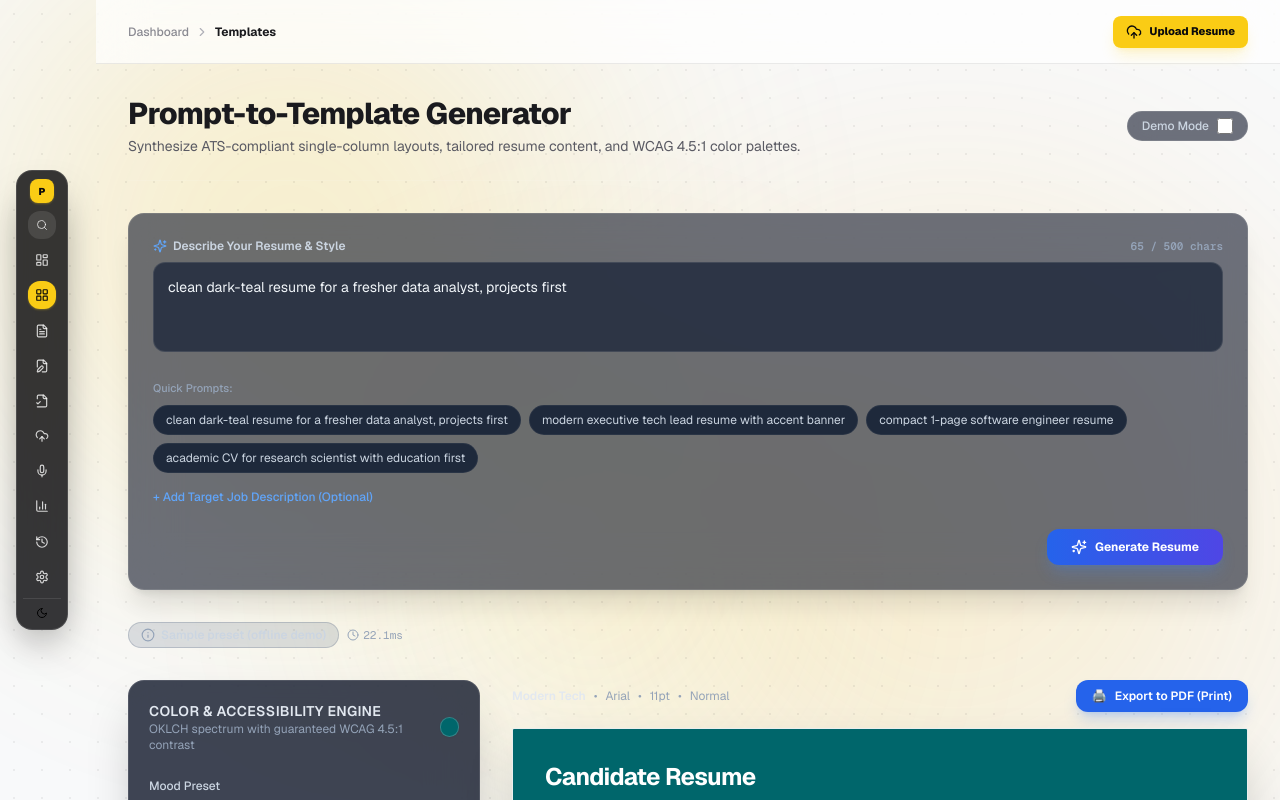
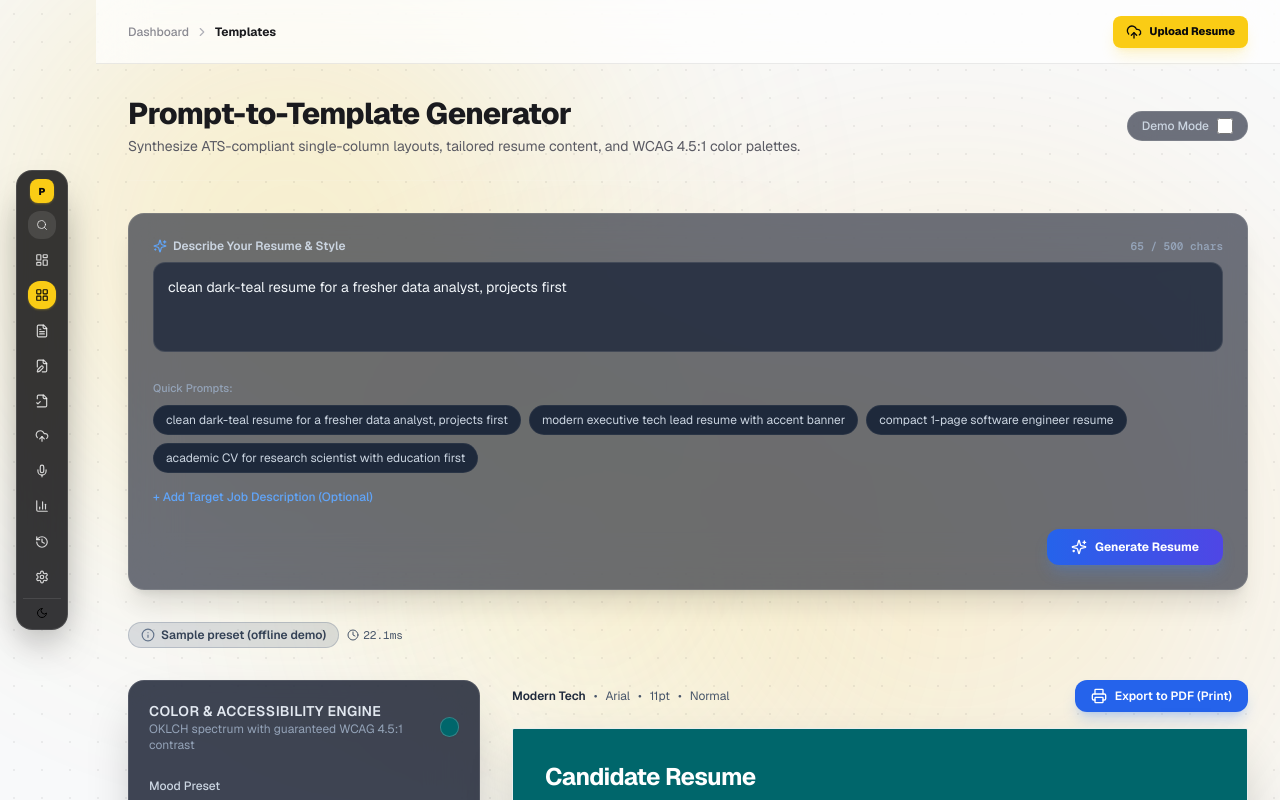
Before and after one commit to ITshortbot/PlaceMind, a Next.js app in the folder frontend/: page /template in a window 1280 px wide. Shown: the top 800 px of the page. Built offline with nearby package versions, Linux system fonts and the light colour scheme.

Commit message:
feat: Node 22 CI (backend tests, frontend unit tests + build, Playwright); fix template contrast, monochrome icons, onboarding lands in editor

```diff
--- a/frontend/src/app/onboarding/page.tsx
+++ b/frontend/src/app/onboarding/page.tsx
@@ -62,7 +62,7 @@ export default function OnboardingPage() {
     if (currentStep < 4) {
       setCurrentStep((prev) => prev + 1);
     } else {
-      router.push('/dashboard');
+      router.push('/resume');
     }
   };
 
--- a/frontend/src/app/template/page.tsx
+++ b/frontend/src/app/template/page.tsx
@@ -489,10 +489,10 @@ export default function TemplatePage() {
 
         {/* ─── Error Alert Banner ─── */}
         {error && (
-          <div className="p-4 rounded-xl bg-rose-500/10 border border-rose-500/30 flex items-start gap-3 text-rose-300 text-xs shadow-lg">
-            <AlertCircle className="w-4 h-4 text-rose-400 shrink-0 mt-0.5" />
+          <div className="p-4 rounded-xl bg-rose-500/10 border border-rose-500/30 flex items-start gap-3 text-rose-700 dark:text-rose-300 text-xs shadow-lg">
+            <AlertCircle className="w-4 h-4 text-rose-600 dark:text-rose-400 shrink-0 mt-0.5" />
             <div className="flex-1">
-              <span className="font-semibold block text-rose-200">Generation Notice</span>
+              <span className="font-semibold block text-rose-800 dark:text-rose-200">Generation Notice</span>
               <span>{error}</span>
             </div>
             <button
@@ -511,32 +511,32 @@ export default function TemplatePage() {
             {currentResponse.source === 'demo' ? (
               <span
                 id="demo-badge"
-                className="flex items-center gap-1.5 px-3 py-1 rounded-full bg-slate-500/20 text-slate-300 border border-slate-500/30 font-semibold"
+                className="flex items-center gap-1.5 px-3 py-1 rounded-full bg-slate-500/20 text-slate-700 dark:text-slate-300 border border-slate-500/30 font-semibold"
                 title="Offline sample preset - no model was run for this result"
               >
-                <Info className="w-3.5 h-3.5 text-slate-400" />
+                <Info className="w-3.5 h-3.5 text-slate-500 dark:text-slate-400" />
                 <span>Sample preset (offline demo)</span>
               </span>
             ) : currentResponse.source === 'fallback' ? (
               <span
                 id="fallback-badge"
-                className="flex items-center gap-1.5 px-3 py-1 rounded-full bg-amber-500/20 text-amber-300 border border-amber-500/30 font-semibold"
+                className="flex items-center gap-1.5 px-3 py-1 rounded-full bg-amber-500/20 text-amber-800 dark:text-amber-300 border border-amber-500/30 font-semibold"
                 title="Model output was unavailable, so a verified preset layout was used"
               >
-                <Zap className="w-3.5 h-3.5 text-amber-400" />
+                <Zap className="w-3.5 h-3.5 text-amber-600 dark:text-amber-400" />
                 <span>Preset fallback layout</span>
               </span>
             ) : (
               <span
                 id="model-badge"
-                className="flex items-center gap-1.5 px-3 py-1 rounded-full bg-emerald-500/20 text-emerald-300 border border-emerald-500/30 font-semibold"
+                className="flex items-center gap-1.5 px-3 py-1 rounded-full bg-emerald-500/20 text-emerald-700 dark:text-emerald-300 border border-emerald-500/30 font-semibold"
               >
-                <Sparkles className="w-3.5 h-3.5 text-emerald-400" />
+                <Sparkles className="w-3.5 h-3.5 text-emerald-600 dark:text-emerald-400" />
                 <span>Generated by model</span>
               </span>
             )}
 
-            <span className="text-slate-400 font-mono text-[11px] flex items-center gap-1">
+            <span className="text-slate-600 dark:text-slate-400 font-mono text-[11px] flex items-center gap-1">
               <Clock className="w-3 h-3" />
               {currentResponse.latency_ms}ms
             </span>
@@ -545,7 +545,7 @@ export default function TemplatePage() {
           {/* Last 5 History Selector */}
           {history.length > 0 && (
             <div className="flex items-center gap-2">
-              <span className="text-[11px] text-slate-400 flex items-center gap-1">
+              <span className="text-[11px] text-slate-600 dark:text-slate-400 flex items-center gap-1">
                 <History className="w-3 h-3" />
                 <span>Recent Generations:</span>
               </span>
--- a/frontend/src/components/color/ColorPicker.tsx
+++ b/frontend/src/components/color/ColorPicker.tsx
@@ -11,6 +11,7 @@
 // ============================================================================
 
 import React, { useEffect, useId, useMemo, useState } from 'react';
+import { Landmark, Zap, Palette as PaletteIcon, Square, TrendingUp } from 'lucide-react';
 import {
   buildPalette,
   adjustHexForContrast,
@@ -30,12 +31,12 @@ export interface ColorPickerProps {
   className?: string;
 }
 
-const MOODS: { id: Mood; label: string; icon: string }[] = [
-  { id: 'corporate', label: 'Corporate', icon: '🏛️' },
-  { id: 'tech', label: 'Tech', icon: '⚡' },
-  { id: 'creative', label: 'Creative', icon: '🎨' },
-  { id: 'minimal', label: 'Minimal', icon: '◻️' },
-  { id: 'finance', label: 'Finance', icon: '📈' },
+const MOODS: { id: Mood; label: string; icon: React.ComponentType<{ className?: string }> }[] = [
+  { id: 'corporate', label: 'Corporate', icon: Landmark },
+  { id: 'tech', label: 'Tech', icon: Zap },
+  { id: 'creative', label: 'Creative', icon: PaletteIcon },
+  { id: 'minimal', label: 'Minimal', icon: Square },
+  { id: 'finance', label: 'Finance', icon: TrendingUp },
 ];
 
 export const ColorPicker: React.FC<ColorPickerProps> = ({
@@ -129,7 +130,7 @@ export const ColorPicker: React.FC<ColorPickerProps> = ({
                     : 'bg-slate-800/80 text-slate-300 hover:bg-slate-800 hover:text-white border border-white/5'
                 }`}
               >
-                <span>{m.icon}</span>
+                <m.icon className="w-3.5 h-3.5" aria-hidden="true" />
                 <span>{m.label}</span>
               </button>
             );
--- a/frontend/src/components/landing/InteractiveDemoWidget.tsx
+++ b/frontend/src/components/landing/InteractiveDemoWidget.tsx
@@ -6,6 +6,7 @@
 // ============================================================================
 
 import React, { useState } from 'react';
+import { Lightbulb } from 'lucide-react';
 import Image from 'next/image';
 import { motion } from 'framer-motion';
 import { Button } from '@/components/ui/Button';
@@ -440,7 +441,7 @@ export function InteractiveDemoWidget() {
                           </Badge>
                         </div>
                         <p className="text-xs text-[#5A5A63] dark:text-[#A1A1AA] leading-[1.7]">
-                          💡 <strong className="text-[#1A1A1E] dark:text-[#F5F5F7]">AI Suggestion:</strong>{' '}
+                          <Lightbulb className="w-3.5 h-3.5 inline-block align-[-2px] text-[#6C5CE7]" aria-hidden="true" /> <strong className="text-[#1A1A1E] dark:text-[#F5F5F7]">Suggestion:</strong>{' '}
                           {item.improvement_suggestion}
                         </p>
                       </div>
--- a/frontend/src/components/landing/ResumeGallery.tsx
+++ b/frontend/src/components/landing/ResumeGallery.tsx
@@ -438,7 +438,7 @@ export function ResumeGallery() {
                         {activePreview.category}
                       </Badge>
                       <span className="text-xs font-mono text-[#16A34A] dark:text-[#22C55E] font-bold">
-                        ✓ {activePreview.atsScore}% ATS Verified
+                        Sample preview - ATS-friendly layout
                       </span>
                     </div>
 
--- a/frontend/src/components/templates/ResumePreview.tsx
+++ b/frontend/src/components/templates/ResumePreview.tsx
@@ -9,6 +9,7 @@
 // ============================================================================
 
 import React from 'react';
+import { Printer } from 'lucide-react';
 import { Palette } from '../../lib/color/engine.ts';
 import {
   DENSITY_TOKENS,
@@ -268,8 +269,8 @@ export const ResumePreview: React.FC<ResumePreviewProps> = ({
       {/* ─── Top Control Bar ─── */}
       {showExportButton && (
         <div className="w-full max-w-[210mm] flex items-center justify-between mb-4 no-print">
-          <div className="flex items-center gap-2 text-xs text-slate-400">
-            <span className="font-semibold text-slate-200">{family.name}</span>
+          <div className="flex items-center gap-2 text-xs text-slate-600 dark:text-slate-400">
+            <span className="font-semibold text-slate-800 dark:text-slate-200">{family.name}</span>
             <span>•</span>
             <span>{style.font}</span>
             <span>•</span>
@@ -282,7 +283,7 @@ export const ResumePreview: React.FC<ResumePreviewProps> = ({
             onClick={handlePrint}
             className="flex items-center gap-2 px-4 py-2 rounded-xl text-xs font-semibold bg-blue-600 hover:bg-blue-500 text-white shadow-lg shadow-blue-500/25 transition-all"
           >
-            <span>🖨️</span>
+            <Printer className="w-4 h-4" aria-hidden="true" />
             <span>Export to PDF (Print)</span>
           </button>
         </div>
```
